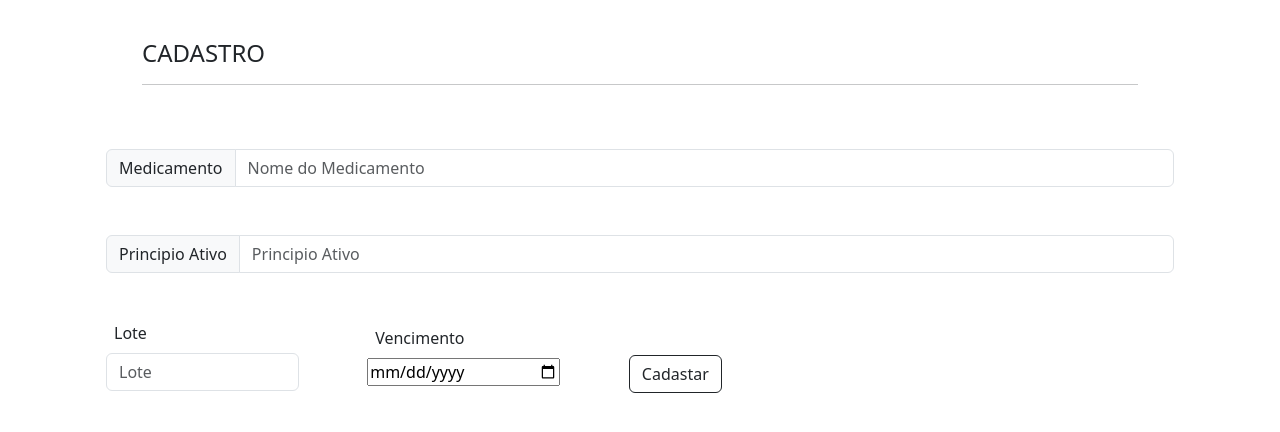
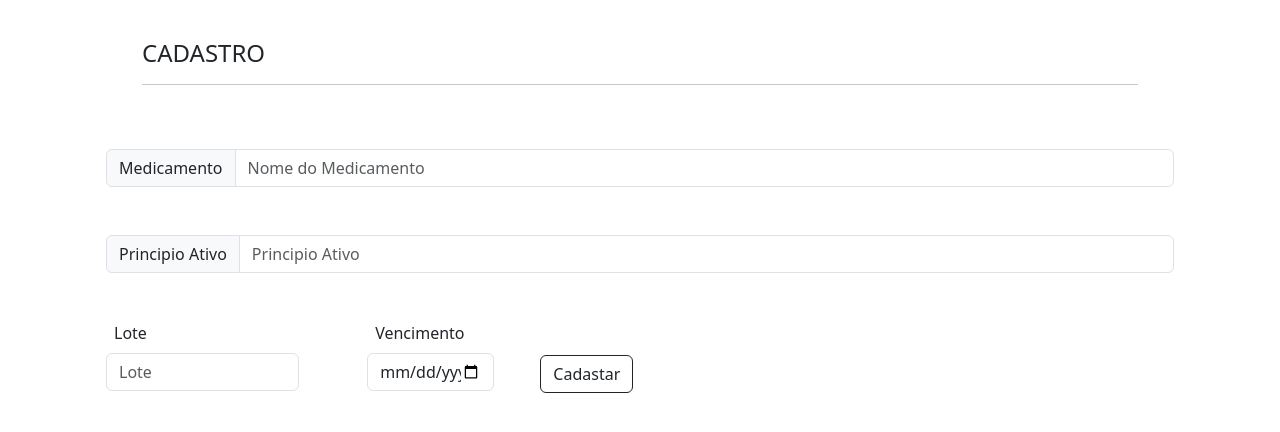
Before and after one commit to seixasfabio/SISTEMA-FARMACEUTICO, a plain HTML site: page Cadastro/Cadastro.html in a window 1280 px wide. Shown: the part 70-502 px from the top of the page. Drawn offline with nearby package versions, Linux system fonts and the light colour scheme; files whose address does not match are found by name.

Commit message:
Update Cadastro.html

```diff
--- a/Cadastro/Cadastro.html
+++ b/Cadastro/Cadastro.html
@@ -55,7 +55,7 @@
 
                 <div class="d-inline-block">
                     <label for="Vencimento" class="form-label px-2">Vencimento</label>
-                    <input class="date w-75" type="date" id="Vencimento">
+                    <input class="form-control w-75" type="date" id="Vencimento">
                 </div>
 
                 <button class="btn btn-outline-dark" type="submit" id="Cadastrar">Cadastar</button>
```
